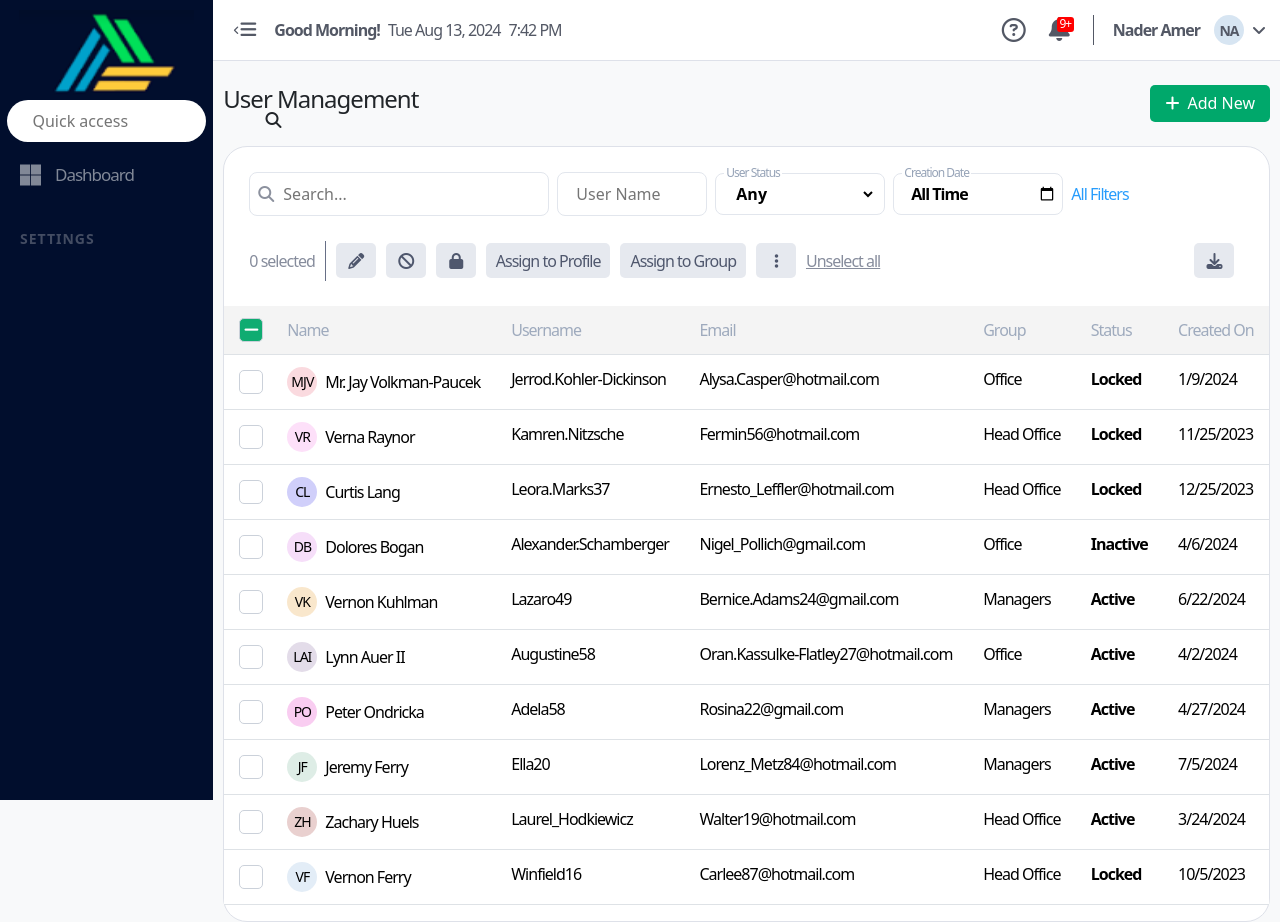
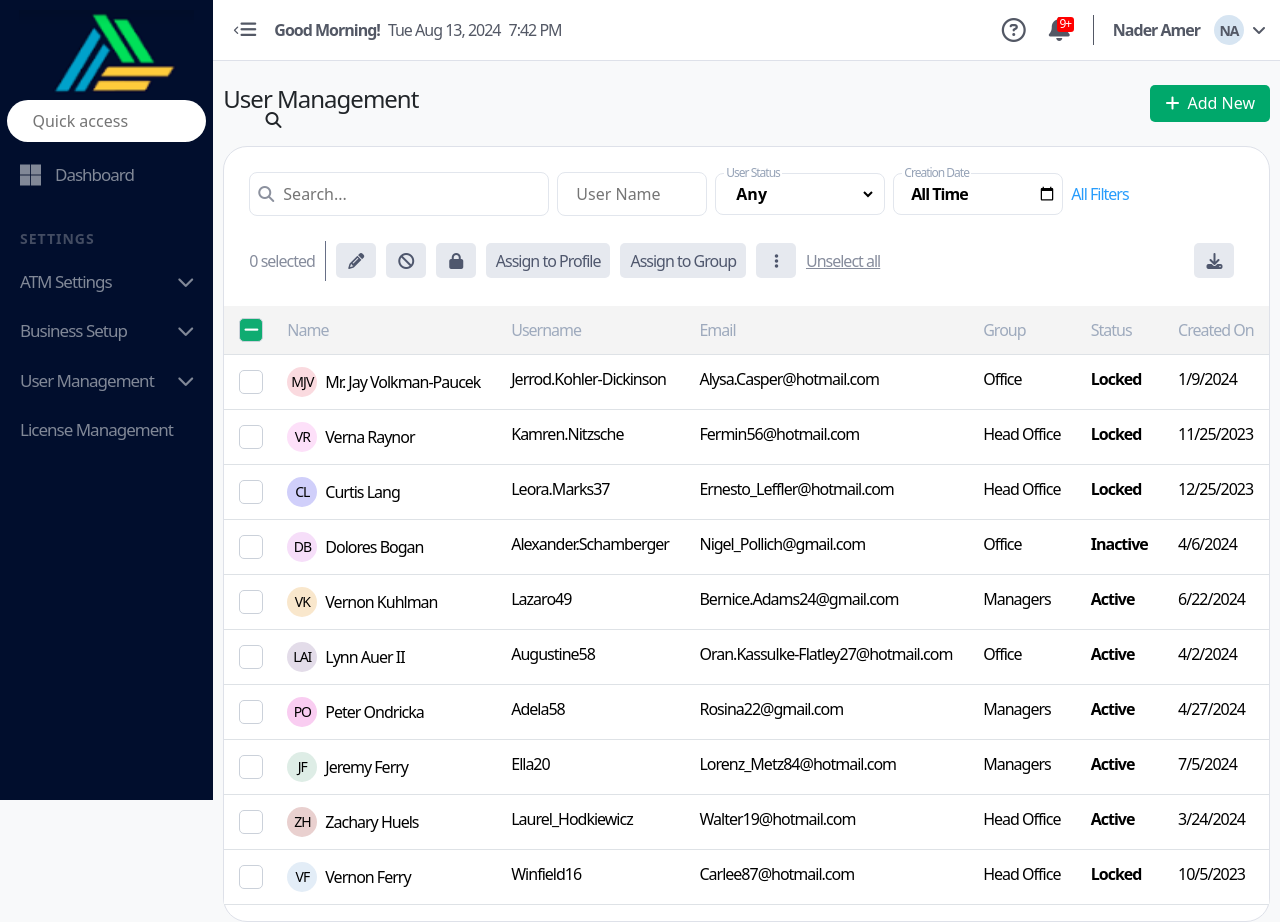
Before and after one commit to MenaTalhHossamAlden/RENOSYSTEMS-Frontend-Engineer-Challenge, a React (Create React App) app: page / in a window 1280 px wide. Built offline with nearby package versions, Linux system fonts and the light colour scheme; the HTML template or start-up script is replaced by a standard one.

Commit message:
add settings items

```diff
--- a/src/components/Menu.css
+++ b/src/components/Menu.css
@@ -48,3 +48,14 @@
   letter-spacing: 1px;
   font-weight: 600;
 }
+
+.menu .settings-item {
+  display: flex;
+  align-items: center;
+  justify-content: space-between;
+  width: 100%;
+  padding: 0 20px 24px 20px;
+  color: #818897;
+  font-weight: 500;
+  font-size: 17px;
+}
--- a/src/components/Menu.js
+++ b/src/components/Menu.js
@@ -21,6 +21,21 @@ const Menu = () => {
       <div className="settings">
         <p>SETTINGS</p>
       </div>
+      <div className="settings-item">
+        <p>ATM Settings</p>
+        <i class="fas fa-chevron-down"></i>
+      </div>
+      <div className="settings-item">
+        <p>Business Setup</p>
+        <i class="fas fa-chevron-down"></i>
+      </div>
+      <div className="settings-item">
+        <p>User Management</p>
+        <i class="fas fa-chevron-down"></i>
+      </div>
+      <div className="settings-item">
+        <p>License Management</p>
+      </div>
     </div>
   );
 };
```
